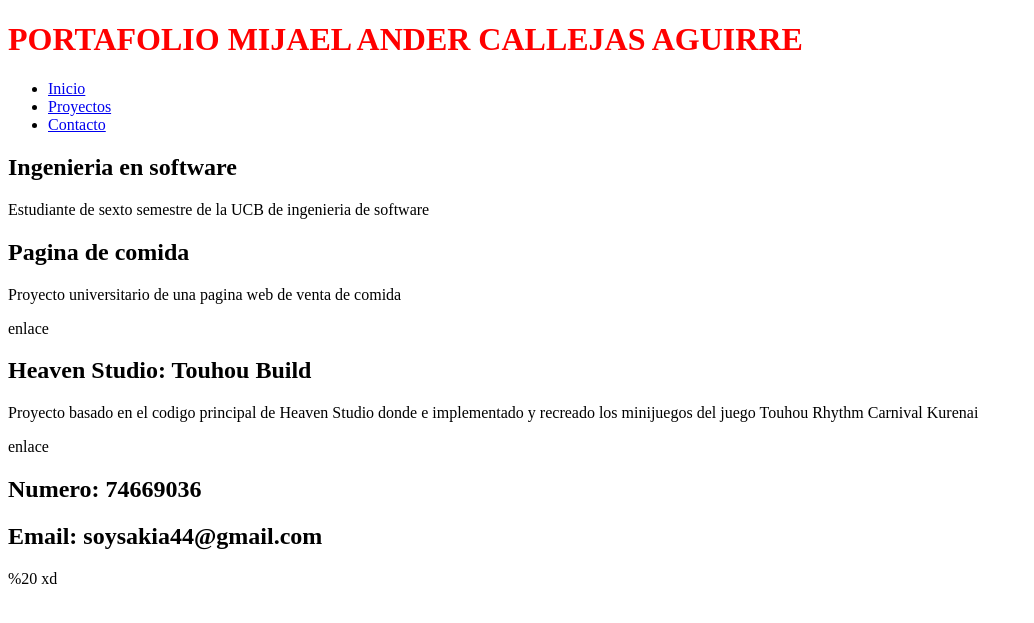
After one commit to Soysakiaytuno/Work-AppWeb-UCB-2026, a Flask app: page /proyectos in a window 1280 px wide. The commit adds this page. Shown: the top 623 px of the page, without its empty margins (0-1034 px from the left). Run offline with Flask 3, Linux system fonts and the light colour scheme.

Commit message:
pruebas con jinja2

```diff
--- a/config/app.py
+++ b/config/app.py
@@ -2,9 +2,15 @@ from flask import Flask, render_template
 
 app  = Flask(__name__)
 
+lista = ["si", "soy", "xd"]
+
 @app.route("/")
 def index():
-    return render_template("index.html", dato="xd")
+    return render_template("layout.html", dato='<h1>xd</h1>', datos=lista)
+
+@app.route("/proyectos")
+def proyectos():
+    return render_template('proyecto/proyectos.html')
 
 if __name__ == "__main__":
     app.run(host='0.0.0.0', port=8000, debug=True)
--- /dev/null
+++ b/config/static/index.css
@@ -0,0 +1,4 @@
+h1
+{
+    color:red;
+}
--- a/config/templates/index.html
+++ b/config/templates/layout.html
@@ -11,31 +11,34 @@
     <h1>PORTAFOLIO MIJAEL ANDER CALLEJAS AGUIRRE</h1>
         <nav>
             <ul>
-                <li><a href="#inicio">Inicio</a></li>
-                <li><a href="#proyectos">Servicios</a></li>
-                <li><a href="#contacto">Contacto</a></li>
+                <li><a href="inicio">Inicio</a></li>
+                <li><a href="proyectos">Proyectos</a></li>
+                <li><a href="contacto">Contacto</a></li>
             </ul>
         </nav>
     </header>
     <div id="inicio">
+        {%if lista is not none%}
+            {%for d in datos%}
+                <p>Dato: {{ d }}</p>
+            {%endfor%}
+        {% else %}
+            <p>no hay nada</p>
+        {% endif %}
         <h2>Ingenieria en software</h2>
         <p>Estudiante de sexto semestre de la UCB de ingenieria de software</p>
     </div>
-    <div id="proyectos">
-        <h2>Pagina de comida</h2>
-        <p>Proyecto universitario de una pagina web de venta de comida</p>
-        <p href="https://rhcustomremix.miraheze.org/wiki/Heaven_Studio_(Touhou_Build)">enlace</p>
-        <h2>Heaven Studio: Touhou Build</h2>
-        <p>Proyecto basado en el codigo principal de Heaven Studio donde e implementado y recreado los minijuegos del juego Touhou Rhythm Carnival Kurenai</p>
-        <p href="https://rhcustomremix.miraheze.org/wiki/Heaven_Studio_(Touhou_Build)">enlace</p>
+    <div>
+        {% block contenidoP %}{% endblock %}
     </div>
     <div id="contacto">
         <h2>Numero: 74669036</h2>
         <h2>Email: soysakia44@gmail.com</h2>
+        {{dato|safe}} %20 xd
     </div>
     <footer class="mi-footer">
     <div class="footer-inferior">
-        <p>&copy; ISW-233 2026</p>
+
     </div>
     </footer>
 </body>
--- /dev/null
+++ b/config/templates/proyecto/proyectos.html
@@ -0,0 +1,15 @@
+{% extends 'layout.html' %}
+
+{%block tituloP %} Proyectos {% endblock %}
+
+{% block contenidoP %}
+        <div id="proyectos">
+        <h2>Pagina de comida</h2>
+        <p>Proyecto universitario de una pagina web de venta de comida</p>
+        <p href="https://rhcustomremix.miraheze.org/wiki/Heaven_Studio_(Touhou_Build)">enlace</p>
+        <h2>Heaven Studio: Touhou Build</h2>
+        <p>Proyecto basado en el codigo principal de Heaven Studio donde e implementado y recreado los minijuegos del juego Touhou Rhythm Carnival Kurenai</p>
+        <p href="https://rhcustomremix.miraheze.org/wiki/Heaven_Studio_(Touhou_Build)">enlace</p>
+        </div>
+
+{% endblock %}
```
Also changed, not shown: config/main.py (deleted, +0 -10 lines).
